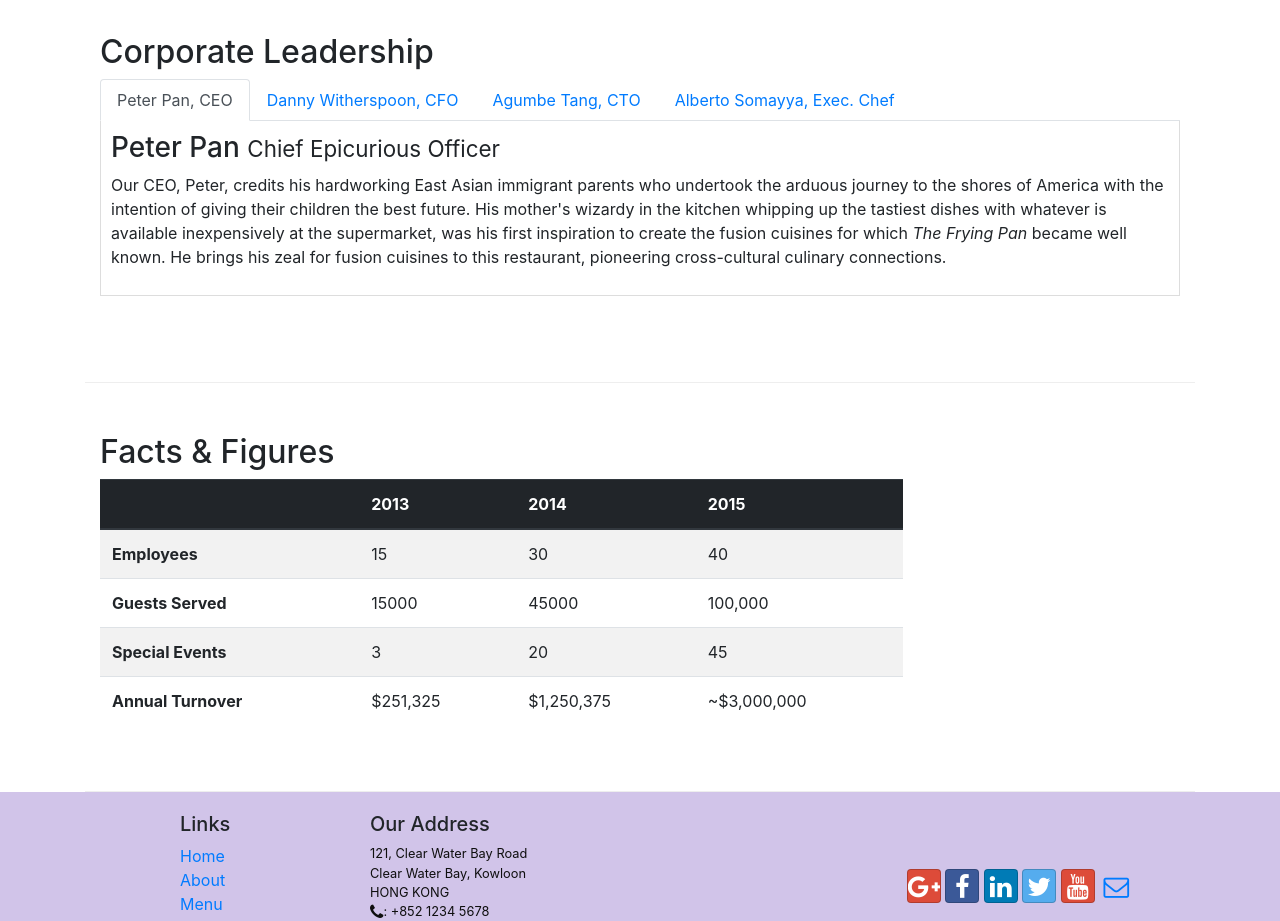
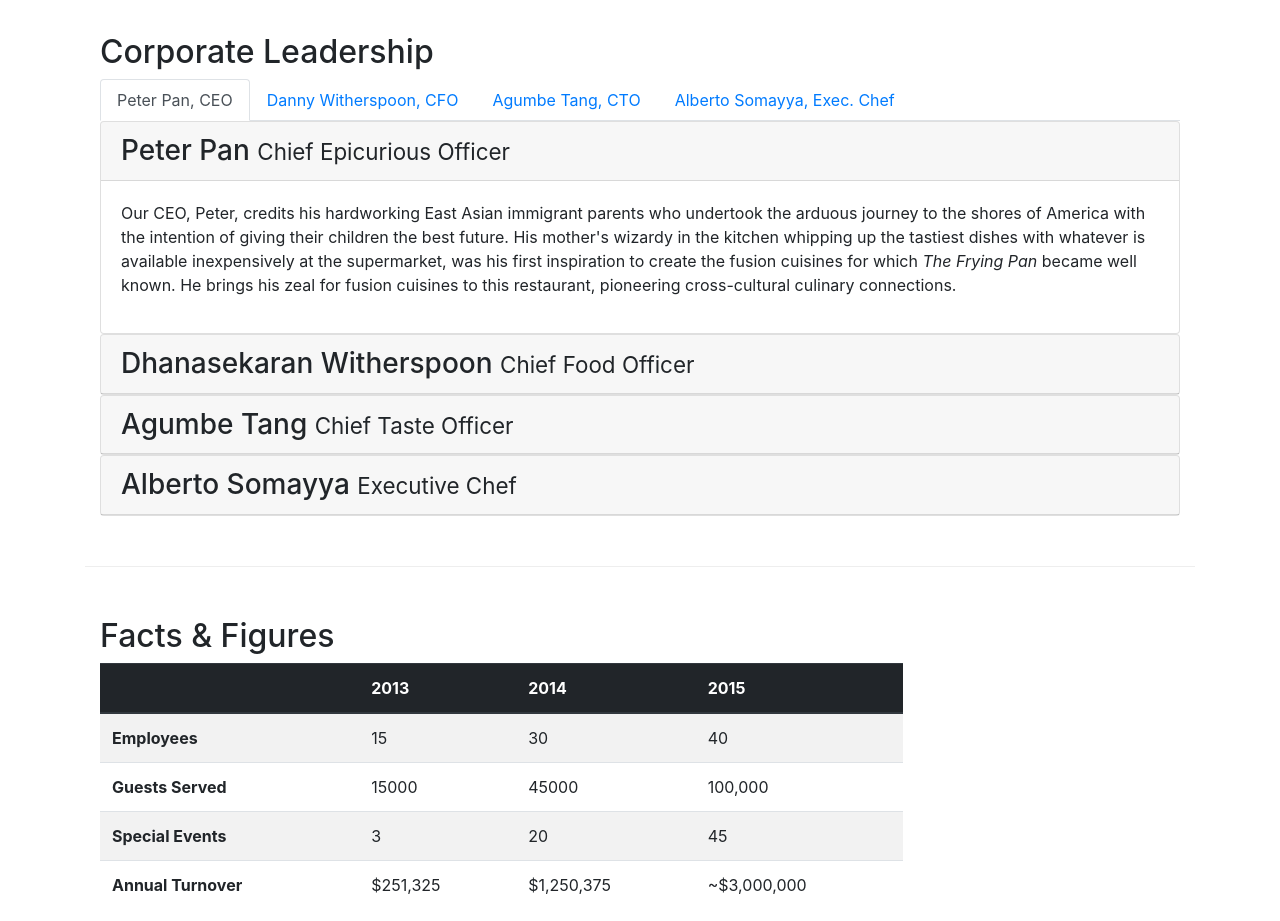
Before and after one commit to baneymelo/confusion, a website: page aboutus.html in a window 1280 px wide. Shown: the part 1000-1921 px from the top of the page. Drawn offline with nearby package versions, Linux system fonts and the light colour scheme.

Commit message:
Accordion

```diff
--- a/aboutus.html
+++ b/aboutus.html
@@ -114,23 +114,64 @@
                     <li class="nav-item"><a class="nav-link" href="#alberto" role="tab" data-toggle="tab">Alberto Somayya, Exec. Chef</a></li>
                 </ul>
 
-                <div class="tab-content">
-                    <div role="tabpanel" class="tab-pane fade show active" id="peter">
-                        <h3>Peter Pan <small>Chief Epicurious Officer</small></h3>
-                        <p class="d-none d-sm-block">Our CEO, Peter, credits his hardworking East Asian immigrant parents who undertook the arduous journey to the shores of America with the intention of giving their children the best future. His mother's wizardy in the kitchen whipping up the tastiest dishes with whatever is available inexpensively at the supermarket, was his first inspiration to create the fusion cuisines for which <em>The Frying Pan</em> became well known. He brings his zeal for fusion cuisines to this restaurant, pioneering cross-cultural culinary connections.</p>
+                <div id="accordion">
+
+                    <div class="card">
+                        <div class="card-header" role="tab" id="peterhead">
+                        <h3 class="mb-0">
+                            <a data-toggle="collapse" data-target="#peter">
+                            Peter Pan <small>Chief Epicurious Officer</small>
+                            </a>
+                        </h3>
                     </div>
-                    <div role="tabpanel" class="tab-pane fade" id="danny">
-                        <h3>Dhanasekaran Witherspoon <small>Chief Food Officer</small></h3>
-                        <p class="d-none d-sm-block">Our CFO, Danny, as he is affectionately referred to by his colleagues, comes from a long established family tradition in farming and produce. His experiences growing up on a farm in the Australian outback gave him great appreciation for varieties of food sources. As he puts it in his own words, <em>Everything that runs, wins, and everything that stays, pays!</em></p>
+                    <div class="collapse show" id="peter" data-parent="#accordion">
+                        <div class="card-body">
+                            <p class="d-none d-sm-block">Our CEO, Peter, credits his hardworking East Asian immigrant parents who undertook the arduous journey to the shores of America with the intention of giving their children the best future. His mother's wizardy in the kitchen whipping up the tastiest dishes with whatever is available inexpensively at the supermarket, was his first inspiration to create the fusion cuisines for which <em>The Frying Pan</em> became well known. He brings his zeal for fusion cuisines to this restaurant, pioneering cross-cultural culinary connections.</p>
+                            </div>
+                        </div>
                     </div>
-                    <div role="tabpanel" class="tab-pane fade" id="agumbe">
-                        <h3>Agumbe Tang <small>Chief Taste Officer</small></h3>
-                        <p class="d-none d-sm-block">Blessed with the most discerning gustatory sense, Agumbe, our CTO, personally ensures that every dish that we serve meets his exacting tastes. Our chefs dread the tongue lashing that ensues if their dish does not meet his exacting standards. He lives by his motto, <em>You click only if you survive my lick.</em></p>
+                    <div class="card">
+                        <div class="card-header" role="tab" id="dannyhead">
+                        <h3 class="mb-0">
+                            <a class="collapsed" data-toggle="collapse" data-target="#danny">
+                            Dhanasekaran Witherspoon <small>Chief Food Officer</small>
+                            </a>
+                        </h3>
                     </div>
-                    <div role="tabpanel" class="tab-pane fade" id="alberto">
-                        <h3>Alberto Somayya <small>Executive Chef</small></h3>
-                        <p class="d-none d-sm-block">Award winning three-star Michelin chef with wide International experience having worked closely with whos-who in the culinary world, he specializes in creating mouthwatering Indo-Italian fusion experiences. He says, <em>Put together the cuisines from the two craziest cultures, and you get a winning hit! Amma Mia!</em></p>
+                    <div class="collapse" id="danny" data-parent="#accordion">
+                        <div class="card-body">
+                            <p class="d-none d-sm-block">Our CFO, Danny, as he is affectionately referred to by his colleagues, comes from a long established family tradition in farming and produce. His experiences growing up on a farm in the Australian outback gave him great appreciation for varieties of food sources. As he puts it in his own words, <em>Everything that runs, wins, and everything that stays, pays!</em></p>
+                        </div>
                     </div>
+                </div>
+                <div class="card">
+                        <div class="card-header" role="tab" id="agumbehead">
+                        <h3 class="mb-0">
+                            <a class="collapsed" data-toggle="collapse" data-target="#agumbe">
+                            Agumbe Tang <small>Chief Taste Officer</small>
+                            </a>
+                        </h3>
+                    </div>
+                    <div class="collapse" id="agumbe" data-parent="#accordion">
+                        <div class="card-body">
+                            <p class="d-none d-sm-block">Blessed with the most discerning gustatory sense, Agumbe, our CTO, personally ensures that every dish that we serve meets his exacting tastes. Our chefs dread the tongue lashing that ensues if their dish does not meet his exacting standards. He lives by his motto, <em>You click only if you survive my lick.</em></p>
+                        </div>
+                    </div>
+                </div>
+                <div class="card">
+                        <div class="card-header" role="tab" id="albertohead">
+                        <h3 class="mb-0">
+                            <a class="collapsed" data-toggle="collapse" data-target="#alberto">
+                            Alberto Somayya <small>Executive Chef</small>
+                            </a>
+                        </h3>
+                    </div>
+                    <div class="collapse" id="alberto" data-parent="#accordion">
+                        <div class="card-body">
+                            <p class="d-none d-sm-block">Award winning three-star Michelin chef with wide International experience having worked closely with whos-who in the culinary world, he specializes in creating mouthwatering Indo-Italian fusion experiences. He says, <em>Put together the cuisines from the two craziest cultures, and you get a winning hit! Amma Mia!</em></p>
+                        </div>
+                    </div>
+                </div>
                 </div>
             </div>
        </div>
```
Also changed, not shown: index.html (+2 -2 lines).
